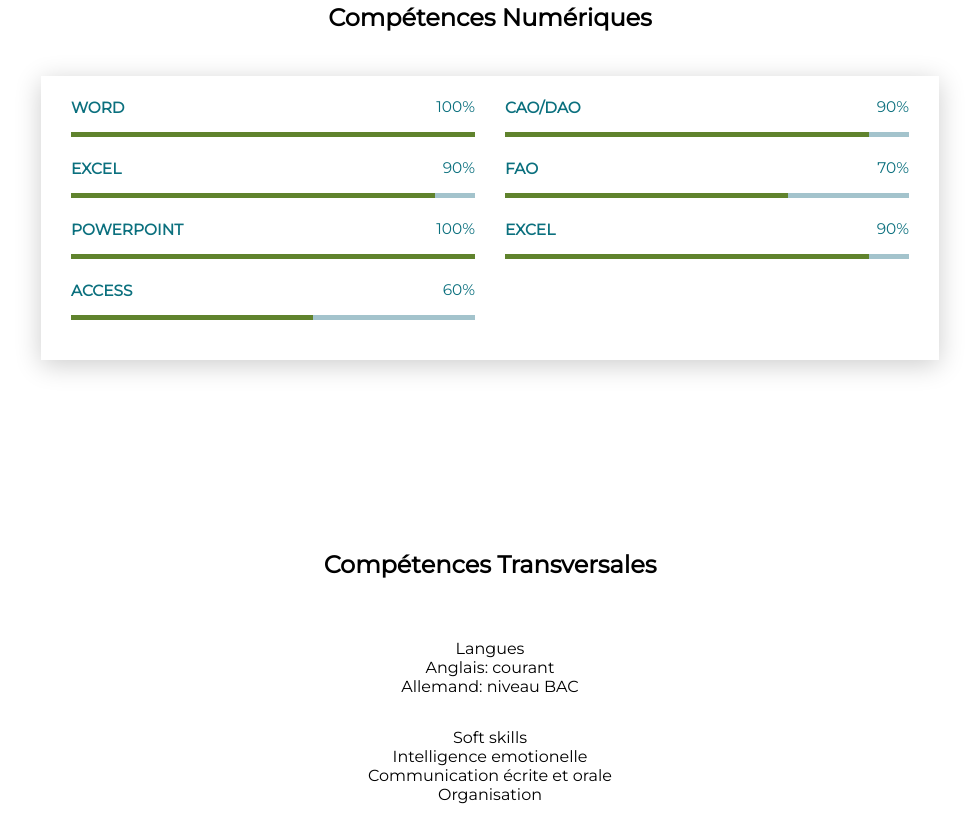
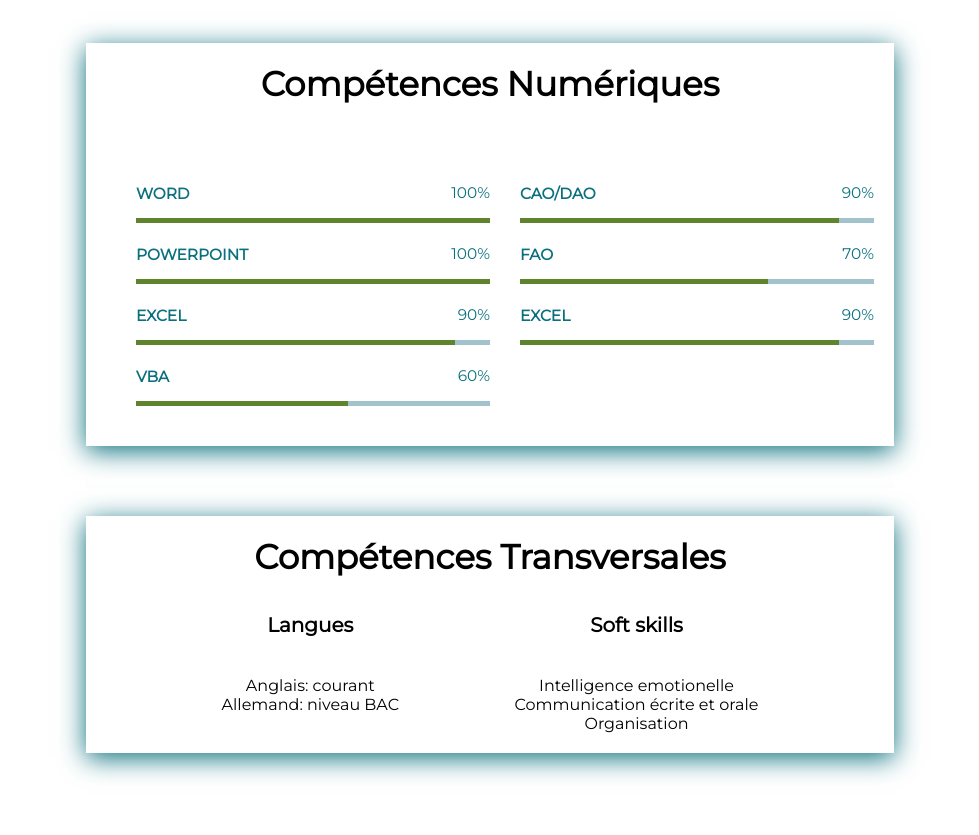
Before and after one commit to Lisamunsy/codedecouverte, a website: page index.html in a window 1280 px wide. Shown: the part 1765-2600 px from the top of the page, without its empty margins (150-1129 px from the left). Drawn offline with Linux system fonts and the light colour scheme.

Commit message:
Changement 21/01 Alignement des Blocs réussi Langues et Soft en colonnes

```diff
--- a/index.html
+++ b/index.html
@@ -22,11 +22,11 @@
       <img src="images/IMG_20200730_190702 (1).jpg" alt="Photo de Lisa" />
       <h2>Présentation</h2>
       <div class="intro">
-        <b>Bonjour, je suis Lisa Munsy, une future analyste des données. </br>Jusqu'ici
+        Bonjour, je suis Lisa Munsy, une future developpeuse WEB. </br>Jusqu'ici
         j'ai pu acquérir des notions de <i>HTML5</i> et de <i>CSS3</i> de manière
         autodidacte. Je suis actuellement en train de réaliser un cursus sur la
         plateforme Udemy afin de pouvoir appréhender le language <i>Python</i> et de
-        passer les certifications PCEP et PCAP. J'ai aussi entamer le MOOC de l'<i>ANSSI</i> afin de pouvoir utiliser les outils numériques de manière plus sécurisée.</b>
+        passer les certifications <i>PCEP</i> et <i>PCAP</i>. J'ai aussi entamer le MOOC de l'<i>ANSSI</i> afin de pouvoir utiliser les outils numériques de manière plus sécurisée.
       </div>
     </section>
 
@@ -79,14 +79,6 @@
           </div>
           <!-- Fin .progress-container -->
           <div class="progress-container">
-            <span class="progress-badge">EXCEL</span>
-            <div class="progress">
-              <div class="progress-bar" style="width: 90%;"></div>
-              <span class="progress-value">90%</span>
-            </div>
-          </div>
-          <!-- Fin .progress-container -->
-          <div class="progress-container">
               <span class="progress-badge">POWERPOINT</span>
               <div class="progress">
                 <div class="progress-bar" style="width: 100%;"></div>
@@ -95,7 +87,16 @@
             </div>
             <!-- Fin .progress-container -->
           <div class="progress-container">
-            <span class="progress-badge">ACCESS</span>
+            <span class="progress-badge">EXCEL</span>
+            <div class="progress">
+              <div class="progress-bar" style="width: 90%;"></div>
+              <span class="progress-value">90%</span>
+            </div>
+          </div>
+          <!-- Fin .progress-container -->
+
+          <div class="progress-container">
+            <span class="progress-badge">VBA</span>
             <div class="progress">
               <div class="progress-bar" style="width: 60%;"></div>
               <span class="progress-value">60%</span>
@@ -137,20 +138,28 @@
     </section>
 
     <section class="trans">
+
       <h2>Compétences Transversales
           <br/>
-          <br/>
       </h2>
-        <p> Langues
+
+      <div class="autres">
+
+        <div class="langues">
+          <h3>Langues</h3>
             <br/>Anglais: courant
-          <br/>Allemand: niveau BAC </p>
+            <br/>Allemand: niveau BAC
+        </div>
 
-
-        <p>Soft skills
+        <div class="soft">
+          <h3>Soft skills</h3>
             <br/>Intelligence emotionelle
             <br/>Communication écrite et orale
             <br/>Organisation
-        </p>
+        </div>
+
+      </div>
+
     </section>
 
     <section class="contact">
--- a/styles.css
+++ b/styles.css
@@ -1,3 +1,7 @@
+html {
+  overflow-x: hidden;
+}
+
 header {
   background: linear-gradient(
       0deg,
@@ -8,7 +12,7 @@
   background-size: cover;
   height: 550px;
 	display: flex;
-	align-items: center;
+	align-items: flex-start;
   justify-content: center;
   background-attachment: fixed;
 background-position: center;
@@ -17,14 +21,27 @@
 }
 
 h1 {
-  font-size: 80px;
+  display: flex;
+  font-size: 90px;
   color: white;
-}
+  }
 
 body {
   font-family: Montserrat;
 	margin: 0;
 }
+h2 {
+  font-size: 34px;
+  margin-top: 20px;
+  margin-bottom: 15px;
+  text-align: center;
+}
+h3 {
+font-size: 20px;
+
+}
+
+/* Présentation */
 
 .about {
   display: flex;
@@ -32,98 +49,29 @@
   align-items: center;
   justify-content: center;
   text-align: center;
-  width: 70%;
+  width: 60%;
   margin: 70px auto;
+  margin-top: 120px;
   padding: 20px;
   padding-top: 0;
-  box-shadow: 0px 5px 25px 0px rgba(0, 0, 0, 0.2);
+  box-shadow: 0px 5px 25px 0px #0b707e;
   line-height: 24px;
 }
 .about img {
   border-radius: 50%;
-  width: 150px;
-  margin-top: -30px;
+  width: 200px;
+  margin-top: -60px;
 }
-h2 {
-  font-size: 24px;
-  margin-top: 30px;
-  margin-bottom: 15px;
-}
-a {
-  color: #129daf;
-  text-decoration: none;
+.intro{
+  display: inline-flexbox;
+  width: 500px;
+  text-align: justify;
+  font-weight: bold;
+  margin-top: 10px;
+  margin-bottom : 30px;
 }
 
-.intro{
-  display: flex;
-  width: 500px;
-  text-align: justify;
-
-}
-.skills {
-  display: flex;
-  flex-direction: column;
-  align-items: center;
-  justify-content: center;
-  text-align: center;
-  margin: 70px auto;
-  padding: 20px;
-  padding-top: 0;
-}
-
-.skills-content {
-  margin: 0 auto 70px auto;
-  padding: 20px;
-  width: 70%;
-  box-shadow: 0px 5px 25px 0px rgba(0, 0, 0, 0.2);
-	text-align: left;
-  display: flex;
-  padding-right: 15px;
-  padding-left: 15px;
-}
-
-.skills-column {
-  flex: 50%;
-  padding-right: 15px;
-  padding-left: 15px;
-}
-.progress-container {
-  margin-bottom: 20px;
-  font-size: 18px;
-  position: relative;
-  width: 100%;
-}
-
-.progress-value,
-.progress-badge {
-  color: #0b707e;
-  font-size: 0.8571em;
-  text-transform: uppercase;
-}
-
-.progress-badge{
-font-weight: bold
-}
-
-.progress-value {
-  position: absolute;
-  top: 1px;
-  right: 0;
-  font-size: 0.8571em;
-}
-
-.progress {
-  margin-top: 14px;
-	background: rgba(25, 105, 129, 0.4);
-}
-
-.progress-bar {
-  height: 5px;
-  background: rgba(89, 125, 28, 0.9);
-}
-html {
-  overflow-x: hidden;
-}
+/* Formation */
 
 .timeline h2 {
   text-align: center;
@@ -200,6 +148,7 @@
   font-size: 1.2rem;
   font-weight: bold;
   margin-bottom: 8px;
+
 }
 
 .bubble span {
@@ -232,6 +181,104 @@
   visibility: visible;
   opacity: 1;
 }
+/* Compétences numériques */
+
+.skills {
+  display: flex;
+  flex-direction: column;
+  align-items: center;
+  justify-content: center;
+  text-align: center;
+  margin: 40px auto;
+  padding: 20px;
+  padding-top: 0;
+  padding-bottom: 0;
+  margin-bottom: 0;
+  width: 60%;
+  box-shadow: 0px 5px 25px 0px #0b707e;
+}
+
+.skills-content {
+  margin: 0 auto 70px auto;
+  margin-bottom: 20px;
+  padding: 20px;
+  padding-bottom: 0;
+  width: 100%;
+ 	text-align: left;
+  display: flex;
+  padding-right: 15px;
+  padding-left: 15px;
+}
+
+.skills-column {
+  flex: 50%;
+  padding-right: 15px;
+  padding-left: 15px;
+}
+.progress-container {
+  margin-bottom: 20px;
+  font-size: 18px;
+  position: relative;
+  width: 100%;
+}
+
+.progress-value,
+.progress-badge {
+  color: #0b707e;
+  font-size: 0.8571em;
+  text-transform: uppercase;
+}
+
+.progress-badge{
+font-weight: bold
+}
+
+.progress-value {
+  position: absolute;
+  top: 1px;
+  right: 0;
+  font-size: 0.8571em;
+}
+
+.progress {
+  margin-top: 14px;
+	background: rgba(25, 105, 129, 0.4);
+}
+
+.progress-bar {
+  height: 5px;
+  background: rgba(89, 125, 28, 0.9);
+}
+
+/* Compétences transversales*/
+
+.trans {
+  display: flex;
+  flex-direction: column;
+  text-align: center;
+  margin: 70px auto;
+  padding: 20px;
+  padding-top: 0;
+  width: 60%;
+  box-shadow: 0px 5px 25px 0px #0b707e;
+
+}
+
+h2 .trans{
+  display: flex;
+  justify-content: center;
+}
+
+.autres{
+display:flex;
+flex-direction: row;
+width: initial;
+justify-content: space-evenly;
+box
+}
+
+/*Formulaire de contact */
+
 .contact {
   display: flex;
   flex-direction: column;
@@ -311,15 +358,7 @@
   color: white;
 }
 
-.trans {display: flex;
-  flex-direction: column;
-  align-items: center;
-  justify-content: center;
-  text-align: center;
-  margin: 70px auto;
-  padding: 20px;
-  padding-top: 0;
-}
+
 
 
 @media screen and (max-width: 900px) {
```
Lines whose indentation alone changed are shown as unchanged.
